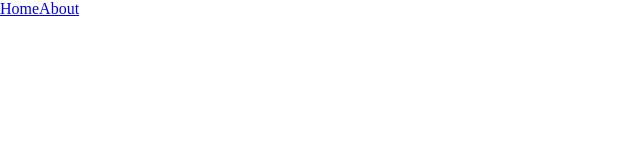
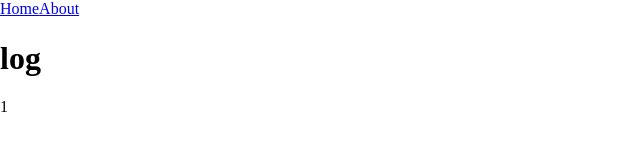
Before and after one commit to xieerduos/vue-vite-element-plus-starter, a Vue app: page /log/1 in a window 1280 px wide. Before the commit this address had no page. Shown: the top 166 px of the page, without its empty margins (0-640 px from the left). Built offline with nearby package versions, Linux system fonts and the light colour scheme.

Commit message:
feat: vue router介绍
- 介绍官网api
- vue router的三种模式介绍
- 代码的方式介绍router的使用

```diff
--- a/src/router/index.ts
+++ b/src/router/index.ts
@@ -16,6 +16,11 @@ const router = createRouter({
       // this generates a separate chunk (About.[hash].js) for this route
       // which is lazy-loaded when the route is visited.
       component: () => import('../views/AboutView.vue')
+    },
+    {
+      path: '/log/:logId',
+      name: 'log',
+      component: () => import('../views/LogView.vue')
     }
   ]
 });
--- a/src/views/HomeView.vue
+++ b/src/views/HomeView.vue
@@ -1,13 +1,24 @@
 <template>
-  <main class="home-container">home</main>
+  <main class="home-container">
+    <h1>home</h1>
+
+    <button @click="onClickLog">跳转到log页面</button>
+  </main>
 </template>
 
-<script setup lang="ts"></script>
+<script setup lang="ts">
+import {useRouter} from 'vue-router';
+
+const router = useRouter();
+function onClickLog() {
+  router.push({path: `/log/${Math.random().toString().slice(2)}`});
+}
+</script>
 
 <style lang="scss" scoped>
-  .home-container {
-    height: 100vw;
-    overflow-x: hidden;
-    overflow-y: auto;
-  }
+.home-container {
+  height: 100vw;
+  overflow-x: hidden;
+  overflow-y: auto;
+}
 </style>
--- /dev/null
+++ b/src/views/LogView.vue
@@ -0,0 +1,29 @@
+<template>
+  <main class="log-container">
+    <h1>log</h1>
+    <p>{{ logId }}</p>
+  </main>
+</template>
+
+<script setup lang="ts">
+import {useRoute} from 'vue-router';
+import {ref, onMounted} from 'vue';
+
+const logId = ref<string>('');
+
+onMounted(() => {
+  const route = useRoute();
+
+  logId.value = String(route.params.logId);
+
+  console.log(route);
+});
+</script>
+
+<style lang="scss" scoped>
+.log-container {
+  height: 100vw;
+  overflow-x: hidden;
+  overflow-y: auto;
+}
+</style>
--- a/tsconfig.json
+++ b/tsconfig.json
@@ -1,7 +1,9 @@
 {
   "extends": "@vue/tsconfig/tsconfig.web.json",
   "include": ["env.d.ts", "src/**/*", "src/**/*.vue"],
+
   "compilerOptions": {
+    "types": ["vite/client"],
     "baseUrl": ".",
     "paths": {
       "@/*": ["./src/*"]
```
Also changed, not shown: 1 other file (tests, documents, lock files or other folders).
